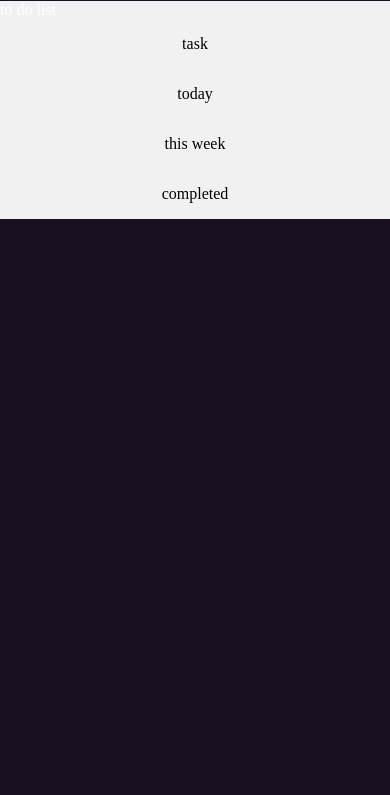
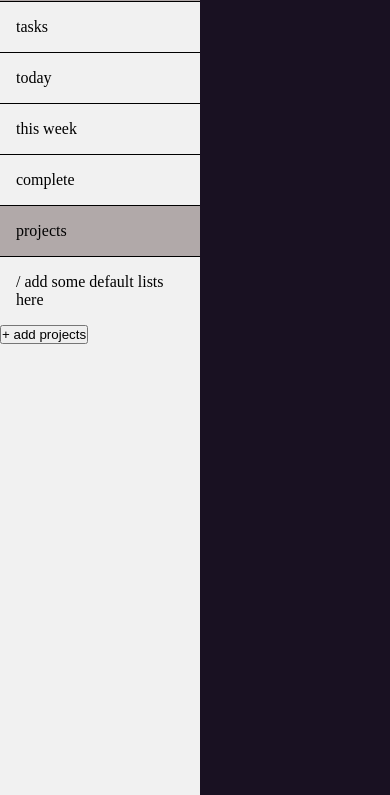
Before and after one commit to kojokwakye/todo-list, a website built with webpack: page src/template.html in a window 390 px wide. Shown: the part 49-844 px from the top of the page. Built offline with nearby package versions, Linux system fonts and the light colour scheme.

Commit message:
add menu items

```diff
--- a/src/style.css
+++ b/src/style.css
@@ -1,3 +1,9 @@
+* {
+  margin: 0;
+  padding: 0;
+  box-sizing: border-box;
+}
+
 body {
   background-color: rgb(25, 17, 34);
   color: white;
@@ -14,7 +20,8 @@ body {
   overflow: auto;
 }
 
-.sidebar a {
+.sidebar a,
+p {
   display: block;
   color: black;
   padding: 16px;
@@ -27,27 +34,15 @@ body {
 }
 
 .sidebar a:hover:not(.active) {
-  background-color: #555;
+  background-color: rgb(25, 17, 34);
   color: white;
 }
 
-@media screen and (max-width: 700px) {
-  .sidebar {
-    width: 100%;
-    height: auto;
-    position: relative;
-  }
-  .sidebar a {
-    float: left;
-  }
-  div.content {
-    margin-left: 0;
-  }
+a,
+.header {
+  border-bottom: 1px solid black;
 }
 
-@media screen and (max-width: 400px) {
-  .sidebar a {
-    text-align: center;
-    float: none;
-  }
+.header {
+  background-color: rgb(177, 169, 169);
 }
--- a/src/template.html
+++ b/src/template.html
@@ -6,13 +6,35 @@
     <title></title>
   </head>
   <body>
-    <p>to do list</p>
-    <div class="sidebar">
-      <div class="title">to do list</div>
-      <a href="#tasks">task</a>
-      <a href="#today">today</a>
-      <a href="#thisweek">this week</a>
-      <a href="#completed">completed</a>
+    <div class="main">
+      <div class="sidebar">
+        <div class="header logo">
+          <p>another to do list</p>
+        </div>
+        <div class="menu">
+          <ul>
+            <li>
+              <a href="">tasks</a>
+            </li>
+            <li>
+              <a href="">today</a>
+            </li>
+            <li>
+              <a href="">this week</a>
+            </li>
+            <li>
+              <a href="">complete</a>
+            </li>
+          </ul>
+          <div class="header projects">
+            <p>projects</p>
+          </div>
+          <p>/ add some default lists here</p>
+          <div class="addProjects">
+            <button>+ add projects</button>
+          </div>
+        </div>
+      </div>
     </div>
   </body>
 </html>
```
